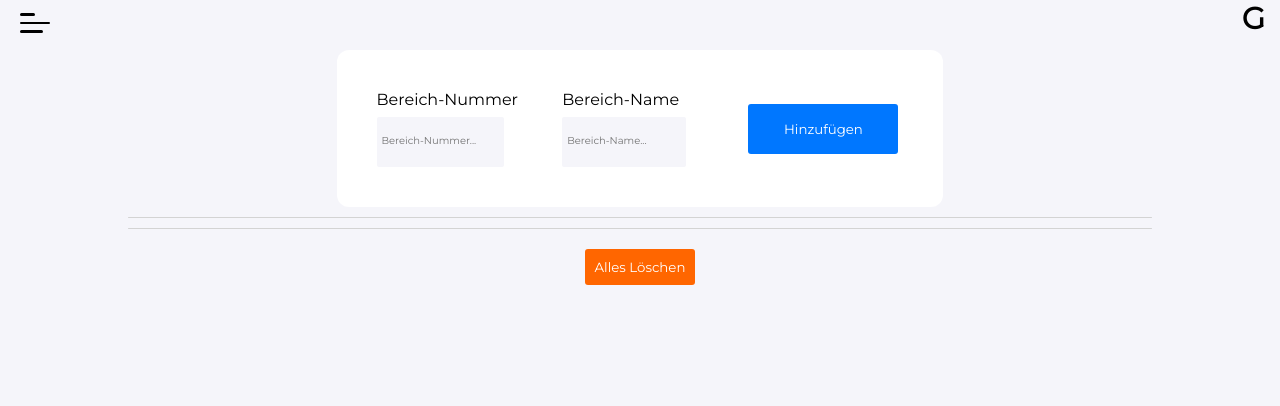
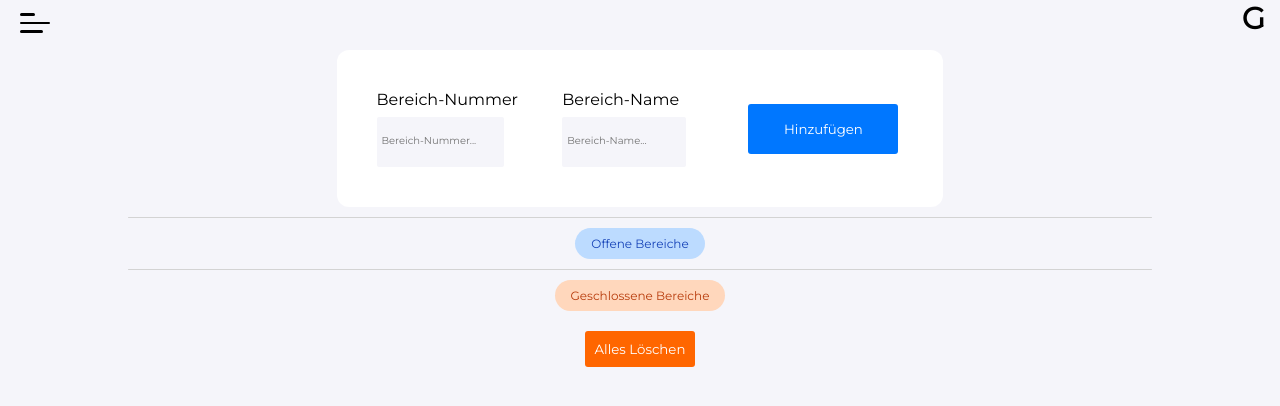
Before and after one commit to sarguhl/GoodDrinks, a Flask app: page /offene-bereiche in a window 1280 px wide. Shown: the part 15-421 px from the top of the page. Run offline with Flask 2, Linux system fonts and the light colour scheme; data that the repository does not hold is empty; some libraries are stand-ins or nearby versions.

Commit message:
update offene bereiche

```diff
--- a/website/static/index.css
+++ b/website/static/index.css
@@ -157,7 +157,7 @@ nav {
     font-size: 15px;
     text-decoration: none;
     transition-duration: .25s;
-    color: #356efc;
+    color: #1744b8;
     background-color: #bcdbff;
     border-radius: 50px;
     width: fit-content;
@@ -181,7 +181,7 @@ nav {
     font-size: 15px;
     text-decoration: none;
     transition-duration: .25s;
-    color: #fc6d35;
+    color: #b83c0c;
     background-color: #ffd7bc;
     border-radius: 50px;
     width: fit-content;
@@ -732,7 +732,7 @@ dialog input {
 }
 
 .allgemein {
-    color: #356efc;
+    color: #1744b8;
     background-color: #bcdbff;
 }
 .neues {
@@ -741,7 +741,7 @@ dialog input {
 
 }
 .wgt {
-    color: #fc6d35;
+    color: #b83c0c;
     background-color: #ffd7bc;
 }
 
--- a/website/templates/offene_bereiche.html
+++ b/website/templates/offene_bereiche.html
@@ -21,7 +21,7 @@
             </div>
 
         <div class="divline"></div>
-
+        <p class="allgemein">Offene Bereiche</p>
         <div class="offene_bereiche" id="foo">
             {% for bereich in bereiche %}
                 <div class="angelegter_bereich">
@@ -39,7 +39,7 @@
         </div>
 
         <div class="divline"></div>
-
+        <p class="wgt">Geschlossene Bereiche</p>
         <div class="geschlossene_bereiche" id="bar">
             {% for bereich in c_bereiche %}
                 <div class="gesch_bereich">
```
